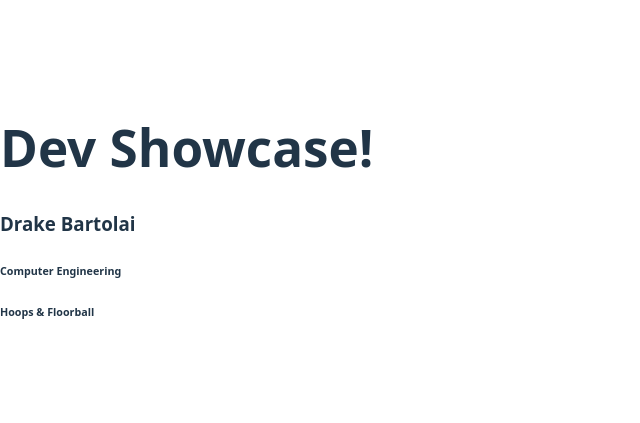
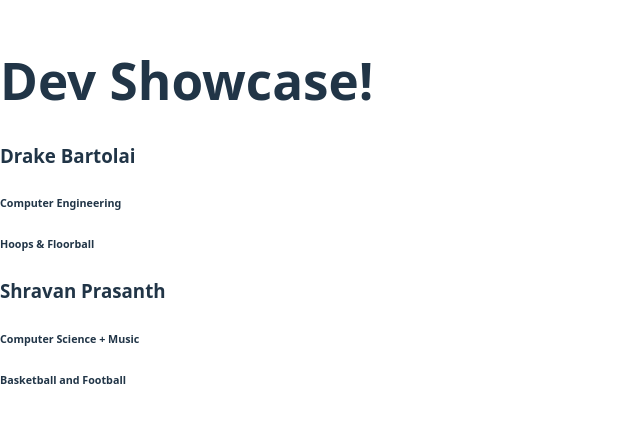
Before and after one commit to dbartolai/sports_analytics_uiuc, a React (Vite) app in the folder frontend/: page / in a window 1280 px wide. Shown: the part 185-608 px from the top of the page, without its empty margins (0-640 px from the left). Built offline with nearby package versions, Linux system fonts and the light colour scheme.

Commit message:
Added Shravan Card

```diff
--- /dev/null
+++ b/frontend/src/components/ShravanCard.tsx
@@ -0,0 +1,11 @@
+function ShravanCard () {
+    return (
+        <div>
+            <h3>Shravan Prasanth</h3>
+            <h6>Computer Science + Music</h6>
+            <h6>Basketball and Football</h6>
+        </div>
+    )
+}
+
+export default ShravanCard
--- a/frontend/src/pages/Showcase.tsx
+++ b/frontend/src/pages/Showcase.tsx
@@ -1,4 +1,5 @@
 import DrakeCard from "../components/DrakeCard"
+import ShravanCard from "../components/ShravanCard"
 
 function Showcase () {
     return (
@@ -6,6 +7,7 @@ function Showcase () {
         <h1>Dev Showcase!</h1>
 
             <DrakeCard/>
+            <ShravanCard/>
         </div>
     )
 }
```
